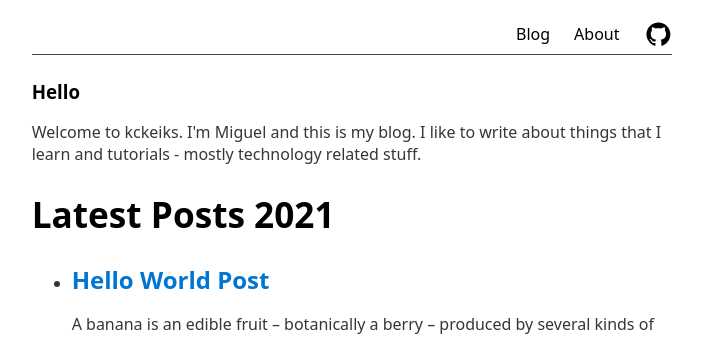
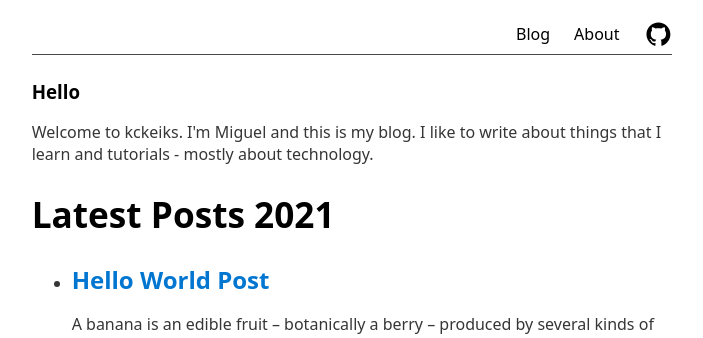
Before and after one commit to kckeiks/kckeiks-blog, a Jekyll site: the page built from index.html, in a window 1280 px wide. Shown: the top 338 px of the page, without its empty margins (288-991 px from the left). Built offline with Jekyll 4.4.1, drawn with Linux system fonts in a browser that asks for light colours.

Commit message:
reword welcome message

```diff
--- a/index.html
+++ b/index.html
@@ -6,7 +6,7 @@ title: KcRose Blog
   <h3>Hello</h3>
   <p>
     Welcome to kckeiks. I'm Miguel and this is my blog.
-    I like to write about things that I learn and tutorials - mostly technology related stuff.
+    I like to write about things that I learn and tutorials - mostly about technology.
   </p>
 </section>
 <section>
```
